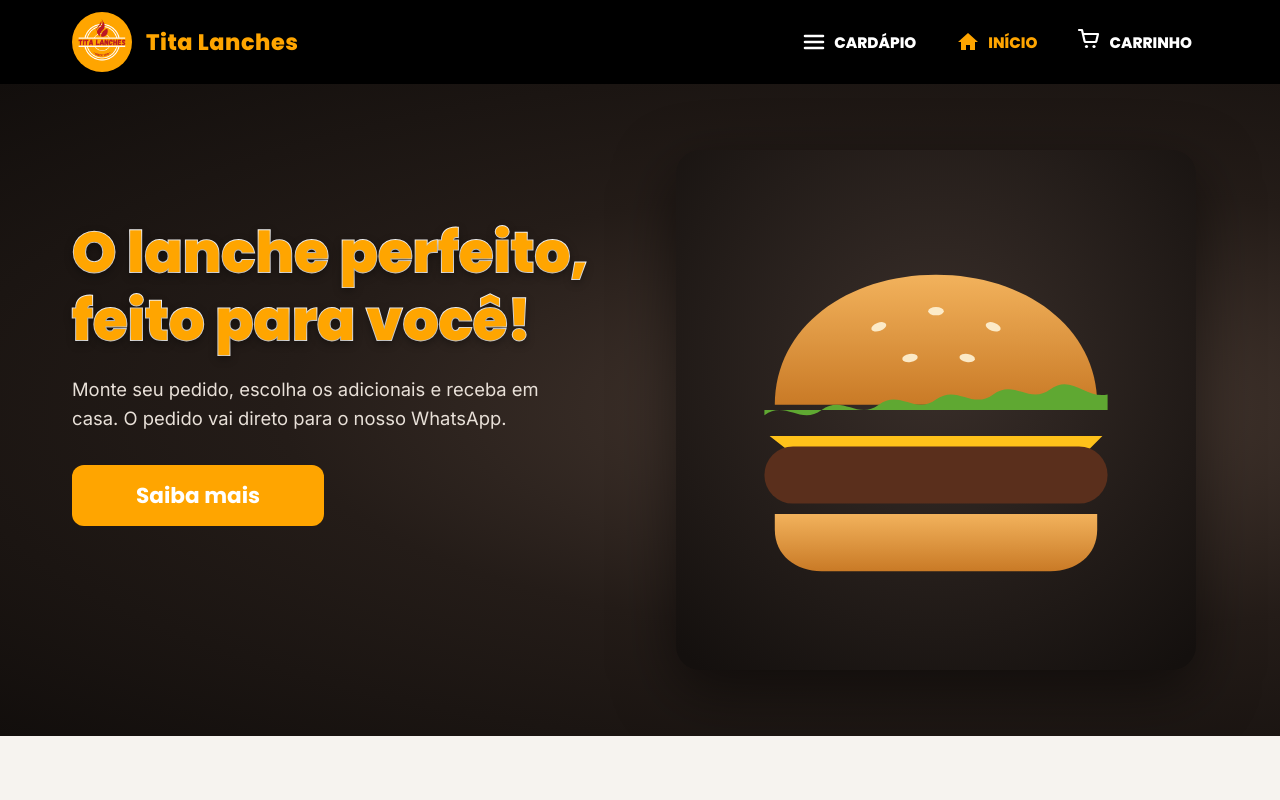
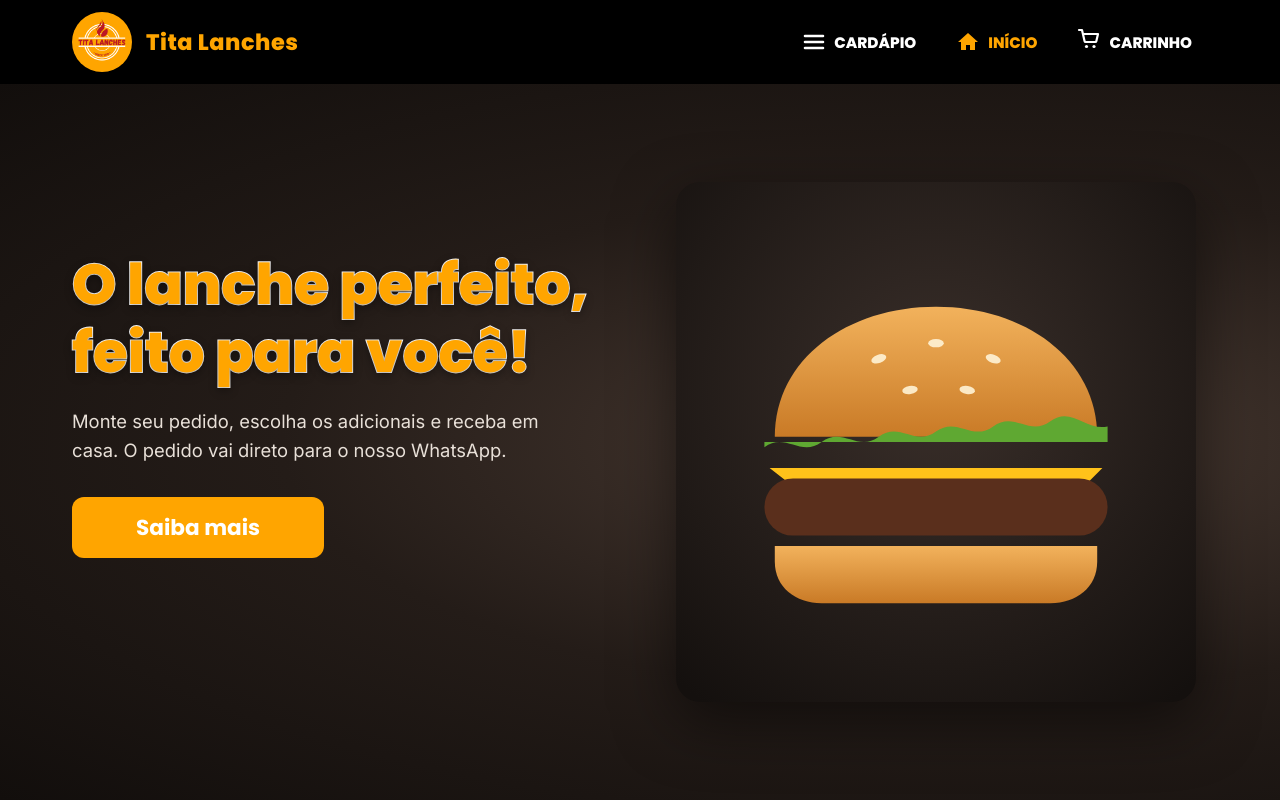
Before and after one commit to pedrohspi/tita-lanches, a React (Vite) app: page / in a window 1280 px wide. Built offline with nearby package versions, Linux system fonts and the light colour scheme.

Commit message:
Remove faixa branca abaixo do banner na tela inicial
O conteúdo usava a altura do topo compacto também no início, sobrando
espaço branco entre o botão "Saiba mais" e o menu. Agora o banner
ocupa toda a altura livre.

```diff
--- a/src/components/Layout.jsx
+++ b/src/components/Layout.jsx
@@ -18,7 +18,15 @@ export default function Layout() {
   return (
     <>
       <Topo compacto={!TOPO_GRANDE.includes(pathname)} />
-      <main className={styles.conteudo}>
+      <main
+        className={[
+          styles.conteudo,
+          TOPO_GRANDE.includes(pathname) && styles.topoGrande,
+          pathname === "/" && styles.inicio,
+        ]
+          .filter(Boolean)
+          .join(" ")}
+      >
         {/* key: ao trocar de tela, um erro anterior é descartado */}
         <LimiteErro key={pathname}>
           <Outlet />
--- a/src/components/Layout.module.css
+++ b/src/components/Layout.module.css
@@ -3,8 +3,21 @@
   max-width: var(--largura-celular);
   margin-inline: auto;
   background: var(--branco);
+  /* Coluna flexível: a página pode crescer para ocupar a tela toda */
+  display: flex;
+  flex-direction: column;
   min-height: calc(100dvh - var(--altura-topo-compacto));
   padding-bottom: calc(var(--altura-menu) + env(safe-area-inset-bottom));
+}
+
+/* Telas com o logo grande no topo (início e cardápio) */
+.topoGrande {
+  min-height: calc(100dvh - var(--altura-topo));
+}
+
+/* Na tela inicial o banner escuro vai até o menu, sem faixa branca */
+.inicio {
+  background: #120e0c;
 }
 
 @media (min-width: 900px) {
@@ -14,4 +27,8 @@
     min-height: calc(100dvh - var(--altura-topo));
     padding-bottom: 64px;
   }
+
+  .inicio {
+    padding-bottom: 0;
+  }
 }
--- a/src/paginas/Inicio.module.css
+++ b/src/paginas/Inicio.module.css
@@ -1,11 +1,15 @@
 .inicio {
+  /* Ocupa toda a altura livre entre o topo e o menu */
+  flex: 1;
+  display: flex;
+  flex-direction: column;
   background: radial-gradient(ellipse at 50% 55%, #4a3b33 0%, #241c18 55%, #120e0c 100%);
   overflow: hidden;
 }
 
 /* Celular: título, foto e botão empilhados */
 .interno {
-  min-height: calc(100dvh - var(--altura-topo) - var(--altura-menu));
+  flex: 1;
   display: grid;
   grid-template-areas:
     "titulo"
@@ -50,8 +54,6 @@
   }
 
   .interno {
-    min-height: calc(100dvh - var(--altura-topo) - 64px);
-    max-height: 760px;
     grid-template-areas:
       "titulo foto"
       "sub    foto"
```
